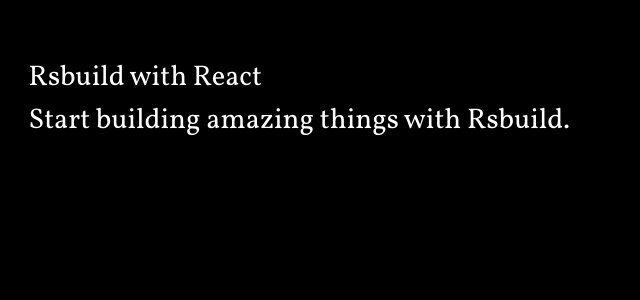
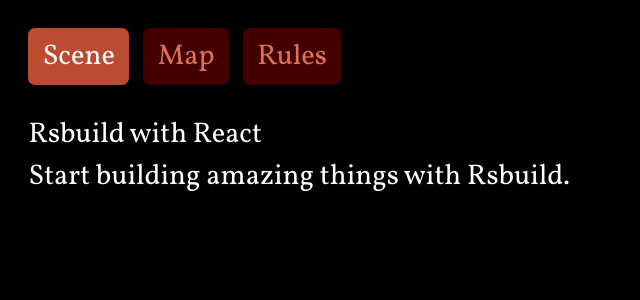
Before and after one commit to lxqueen/sbs-cortex-screen, a React app: page / in a window 1280 px wide. Shown: the top 300 px of the page, without its empty margins (0-640 px from the left). Built offline with nearby package versions, Linux system fonts and the light colour scheme; the HTML template or start-up script is replaced by a standard one.

Commit message:
Added basic header links

```diff
--- a/package.json
+++ b/package.json
@@ -10,6 +10,7 @@
 		"preview": "rsbuild preview"
 	},
 	"dependencies": {
+		"clsx": "2.1.1",
 		"react": "19.1.0",
 		"react-dom": "19.1.0"
 	},
--- a/src/components/layout/Header.tsx
+++ b/src/components/layout/Header.tsx
@@ -1,6 +1,38 @@
+import { clsx } from "clsx";
+
+interface NavLink {
+	name: string;
+	link: string;
+}
+
+const NAV_LINKS: NavLink[] = [
+	{ name: "Scene", link: "/" },
+	{ name: "Map", link: "/map" },
+	{ name: "Rules", link: "/rules" },
+];
+
 export function Header() {
 	return (
 		<header className="relative p-gutter pb-0">
+			<nav>
+				<ul className="flex flex-wrap gap-2">
+					{NAV_LINKS.map((link) => (
+						<li key={link.link}>
+							<a
+								className={clsx(
+									"inline-flex items-center px-2 h-8 text-center rounded-sm",
+									link.link === "/"
+										? "bg-primary-loud-fill text-primary-loud-fore border-primary-loud-border"
+										: "bg-primary-quiet-fill text-primary-quiet-fore border-primary-quiet-border",
+								)}
+								href={link.link}
+							>
+								{link.name}
+							</a>
+						</li>
+					))}
+				</ul>
+			</nav>
 		</header>
 	);
 }
```
Also changed, not shown: 1 other file (tests, documents, lock files or other folders).
